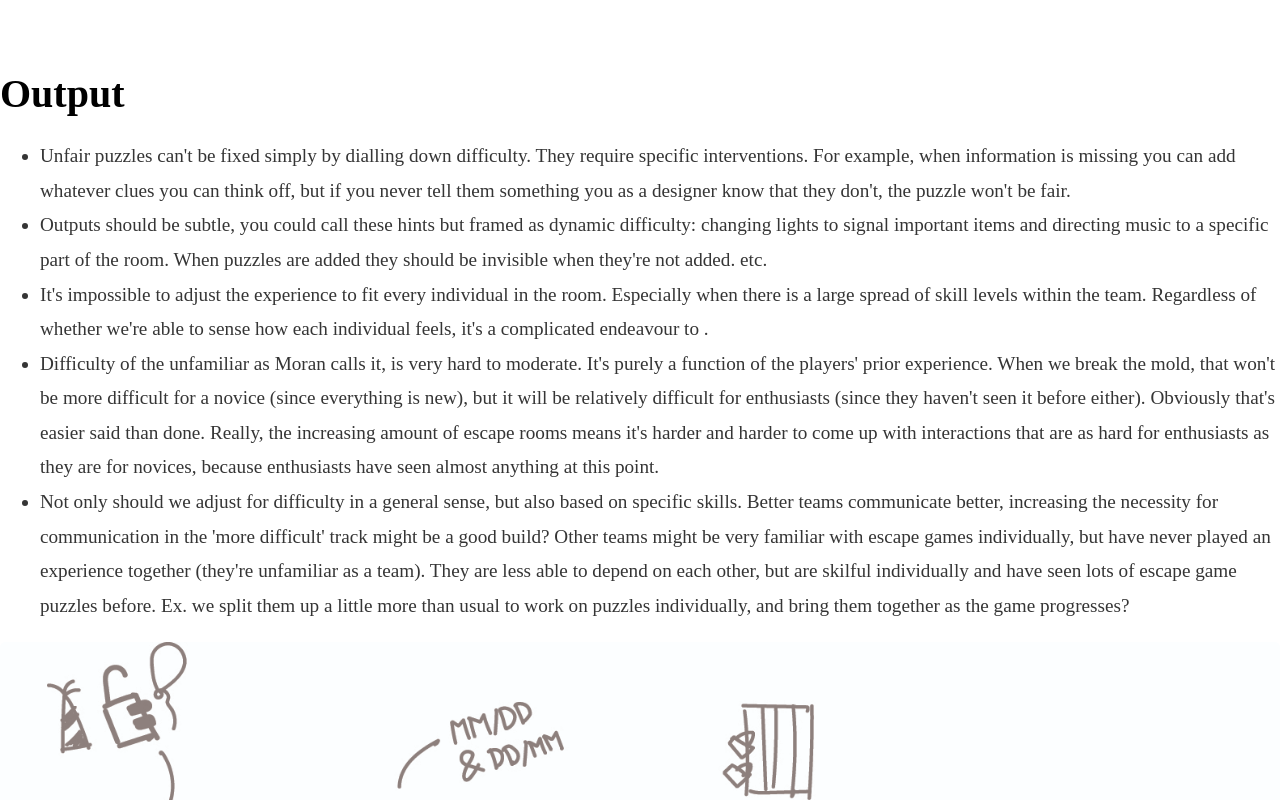
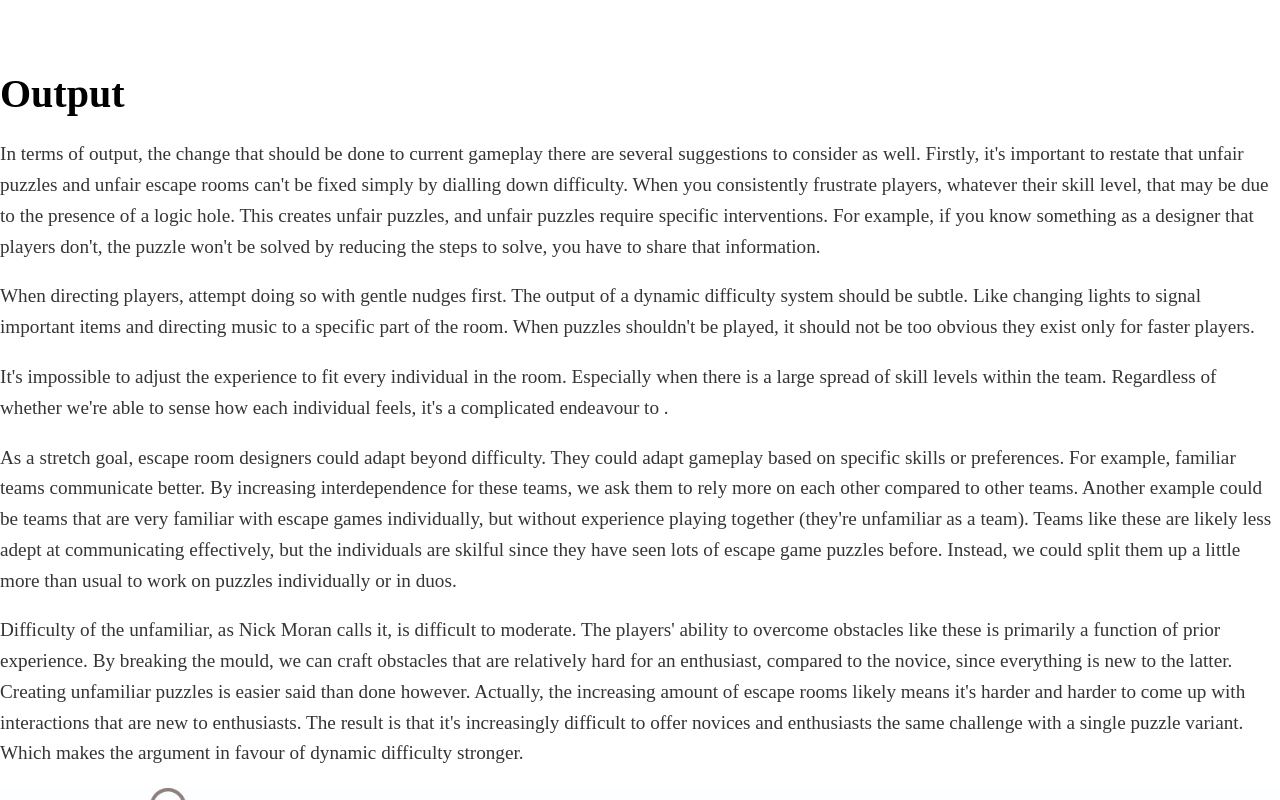
Before and after one commit to nwesthoff/irp-dynamic-difficulty, a Next.js app: page /chapters/conclusion in a window 1280 px wide. Shown: the part 1260-2060 px from the top of the page. Built offline with nearby package versions, Linux system fonts and the light colour scheme.

Commit message:
📝 Update conclusion

```diff
--- a/pages/chapters/conclusion.mdx
+++ b/pages/chapters/conclusion.mdx
@@ -66,11 +66,15 @@ Instead of looking at individuals through physiological data, we might do some a
 
 ## Output
 
-- Unfair puzzles can't be fixed simply by dialling down difficulty. They require specific interventions. For example, when information is missing you can add whatever clues you can think off, but if you never tell them something you as a designer know that they don't, the puzzle won't be fair.
-- Outputs should be subtle, you could call these hints but framed as dynamic difficulty: changing lights to signal important items and directing music to a specific part of the room. When puzzles are added they should be invisible when they're not added. etc.
-- It's impossible to adjust the experience to fit every individual in the room. Especially when there is a large spread of skill levels within the team. Regardless of whether we're able to sense how each individual feels, it's a complicated endeavour to .
-- Difficulty of the unfamiliar as Moran calls it, is very hard to moderate. It's purely a function of the players' prior experience. When we break the mold, that won't be more difficult for a novice (since everything is new), but it will be relatively difficult for enthusiasts (since they haven't seen it before either). Obviously that's easier said than done. Really, the increasing amount of escape rooms means it's harder and harder to come up with interactions that are as hard for enthusiasts as they are for novices, because enthusiasts have seen almost anything at this point.
-- Not only should we adjust for difficulty in a general sense, but also based on specific skills. Better teams communicate better, increasing the necessity for communication in the 'more difficult' track might be a good build? Other teams might be very familiar with escape games individually, but have never played an experience together (they're unfamiliar as a team). They are less able to depend on each other, but are skilful individually and have seen lots of escape game puzzles before. Ex. we split them up a little more than usual to work on puzzles individually, and bring them together as the game progresses?
+In terms of output, the change that should be done to current gameplay there are several suggestions to consider as well. Firstly, it's important to restate that unfair puzzles and unfair escape rooms can't be fixed simply by dialling down difficulty. When you consistently frustrate players, whatever their skill level, that may be due to the presence of a logic hole. This creates unfair puzzles, and unfair puzzles require specific interventions. For example, if you know something as a designer that players don't, the puzzle won't be solved by reducing the steps to solve, you have to share that information.
+
+When directing players, attempt doing so with gentle nudges first. The output of a dynamic difficulty system should be subtle. Like changing lights to signal important items and directing music to a specific part of the room. When puzzles shouldn't be played, it should not be too obvious they exist only for faster players.
+
+It's impossible to adjust the experience to fit every individual in the room. Especially when there is a large spread of skill levels within the team. Regardless of whether we're able to sense how each individual feels, it's a complicated endeavour to .
+
+As a stretch goal, escape room designers could adapt beyond difficulty. They could adapt gameplay based on specific skills or preferences. For example, familiar teams communicate better. By increasing interdependence for these teams, we ask them to rely more on each other compared to other teams. Another example could be teams that are very familiar with escape games individually, but without experience playing together (they're unfamiliar as a team). Teams like these are likely less adept at communicating effectively, but the individuals are skilful since they have seen lots of escape game puzzles before. Instead, we could split them up a little more than usual to work on puzzles individually or in duos.
+
+Difficulty of the unfamiliar, as Nick Moran calls it, is difficult to moderate. The players' ability to overcome obstacles like these is primarily a function of prior experience. By breaking the mould, we can craft obstacles that are relatively hard for an enthusiast, compared to the novice, since everything is new to the latter. Creating unfamiliar puzzles is easier said than done however. Actually, the increasing amount of escape rooms likely means it's harder and harder to come up with interactions that are new to enthusiasts. The result is that it's increasingly difficult to offer novices and enthusiasts the same challenge with a single puzzle variant. Which makes the argument in favour of dynamic difficulty stronger.
 
 ![/img/dials-of-difficulty.jpg](/img/dials-of-difficulty.jpg)
 
```
